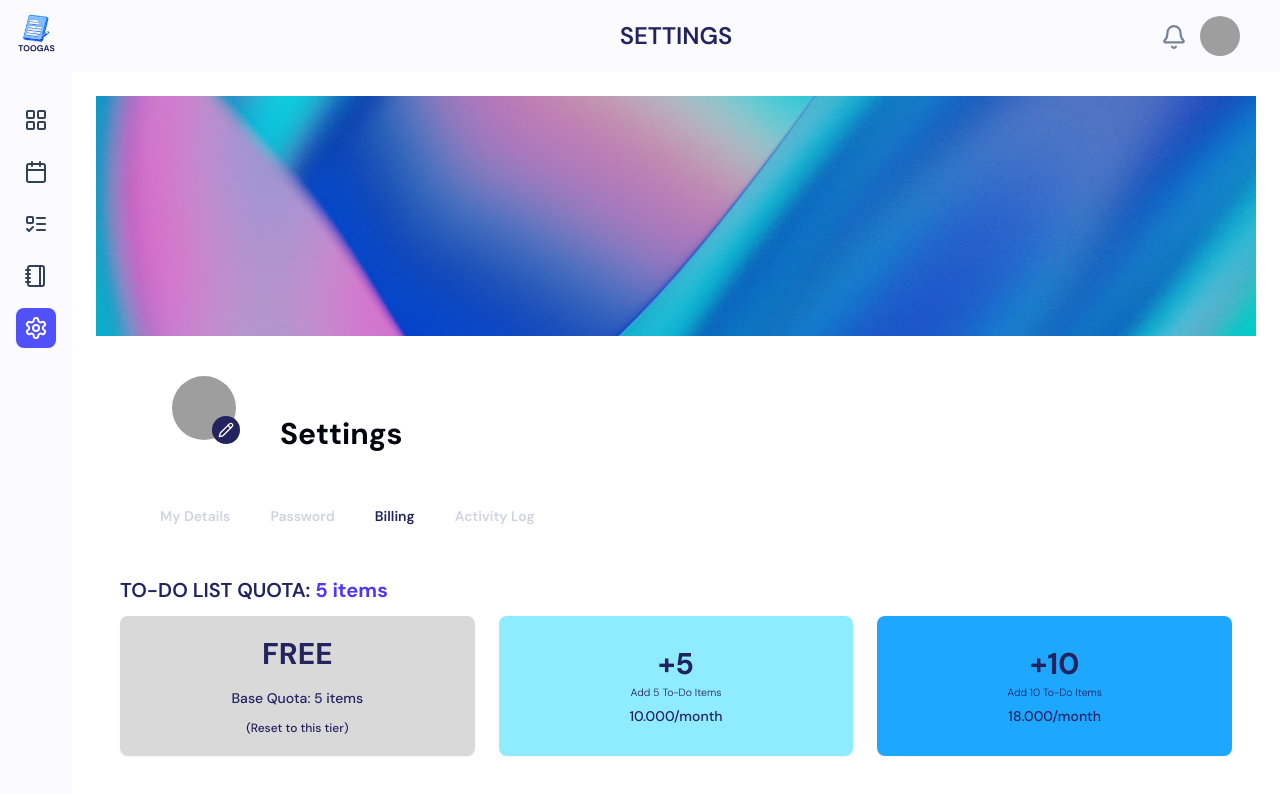
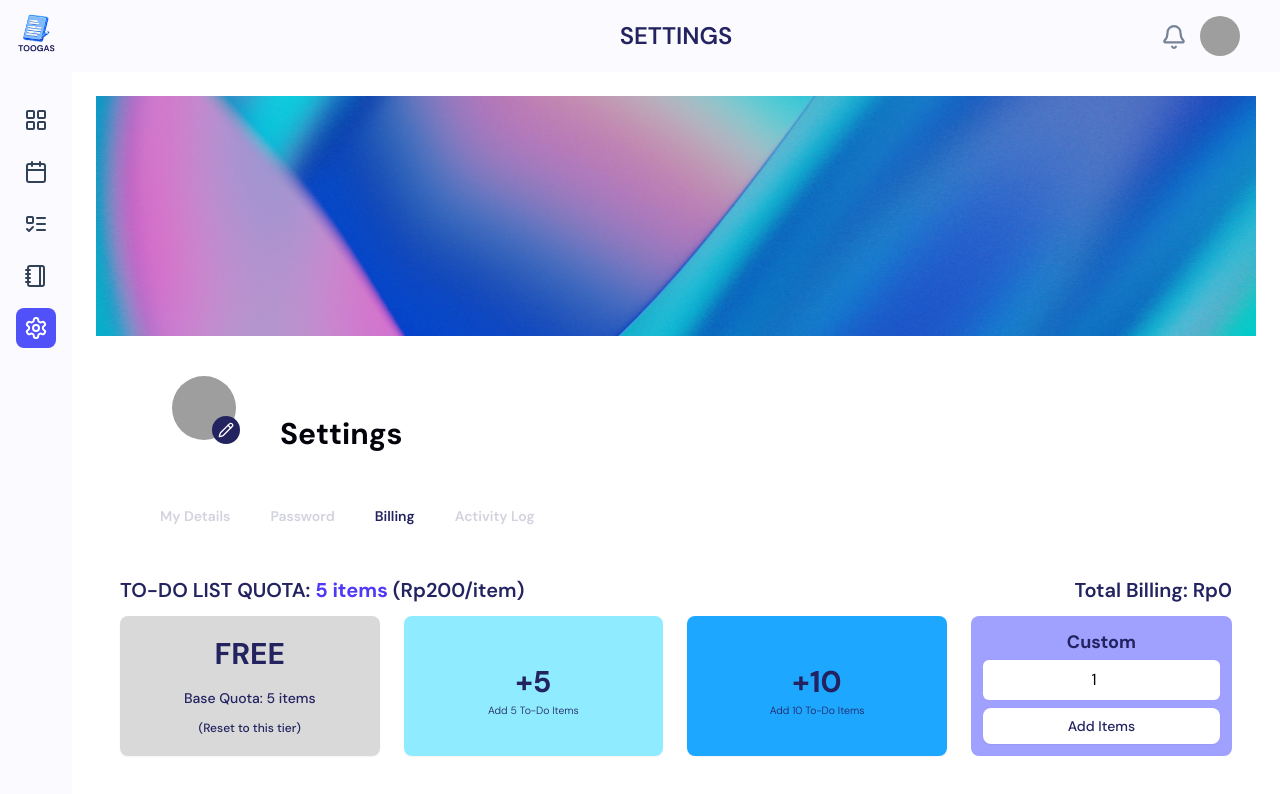
Before and after one commit to muhnatha/TodoList, a Next.js app in the folder frontend/: page /settings/billing in a window 1280 px wide. Shown: the top 794 px of the page. Built offline with nearby package versions, Linux system fonts and the light colour scheme; no server answers; grey boxes are pictures that could not be loaded.

Commit message:
fix: add pay per use bills and make user can scheduler their expire quota

```diff
--- a/frontend/src/modules/settings/billing/billing.js
+++ b/frontend/src/modules/settings/billing/billing.js
@@ -12,6 +12,8 @@ import BillForm from "@/components/BillForm"
 
 const FREE_NOTES_QUOTA_BASE = 3;
 const FREE_TODOS_QUOTA_BASE = 5;
+const TODO_ITEM_PRICE = 200; // Rp200 per to-do item
+const NOTE_ITEM_PRICE = 500; // Rp500 per note item
 
 async function fetchUserProfile() {
   const { data: { user }, error: userError } = await supabase.auth.getUser();
@@ -38,6 +40,7 @@ async function fetchUserProfile() {
         user_metadata: user.user_metadata,
         notes_current_total_quota: FREE_NOTES_QUOTA_BASE,
         todos_current_total_quota: FREE_TODOS_QUOTA_BASE,
+        billing: 0,
       };
     }
     return null;
@@ -57,13 +60,30 @@ export default function SettingsBillingPage() {
   const [taskCount, setTaskCount] = useState(FREE_TODOS_QUOTA_BASE);
   const [notesCount, setNotesCount] = useState(FREE_NOTES_QUOTA_BASE);
   const [profileId, setProfileId] = useState('');
+  const [billing, setBilling] = useState(0);
   const [isLoading, setIsLoading] = useState(false);
   const [userProfile, setUserProfile] = useState(null);
   const [showConfirmationModal, setShowConfirmationModal] = useState(false);
   const [selectedPackageForConfirmation, setSelectedPackageForConfirmation] = useState(null);
 
+  const [customTodoValue, setCustomTodoValue] = useState(1);
+  const [customNoteValue, setCustomNoteValue] = useState(1);
+
   async function recalculateAndUpdateProfileQuota(userId, packageType) {
       const baseFreeQuota = packageType === 'notes' ? FREE_NOTES_QUOTA_BASE : FREE_TODOS_QUOTA_BASE;
+      const { data: userProfile, error: profileFetchError } = await supabase
+        .from('profiles')
+        .select('billing')
+        .eq('id', userId)
+        .single();
+
+      if (profileFetchError) {
+        console.error(`Error fetching profile to get billing amount:`, profileFetchError.message);
+      }
+
+      const currentBillingAmount = userProfile?.billing ?? 0;
+      console.log(`Fetched current billing amount for UI: ${currentBillingAmount}`);
+
       const { data: activePackages, error: fetchError } = await supabase
         .from('quota_packages')
         .select('items_added')
@@ -75,6 +95,7 @@ export default function SettingsBillingPage() {
         console.error(`Error fetching active ${packageType} packages:`, fetchError.message);
         return;
       }
+
       let totalPaidQuota = 0;
       if (activePackages) {
         totalPaidQuota = activePackages.reduce((sum, pkg) => sum + pkg.items_added, 0);
@@ -91,11 +112,15 @@ export default function SettingsBillingPage() {
         console.error(`Error updating ${packageType} total quota in profiles:`, updateProfileError.message);
       } else {
         console.log(`Successfully updated ${packageType} total quota for user ${userId} to ${newTotalCurrentQuota}`);
+
         if (packageType === 'notes') {
           setNotesCount(newTotalCurrentQuota);
         } else {
           setTaskCount(newTotalCurrentQuota);
         }
+
+        setBilling(currentBillingAmount);
+        console.log(`UI state for billing display updated to: ${currentBillingAmount}`);
       }
     }
 
@@ -109,17 +134,20 @@ export default function SettingsBillingPage() {
           setTaskCount(fetchedProfileData.todos_current_total_quota ?? FREE_TODOS_QUOTA_BASE);
           setNotesCount(fetchedProfileData.notes_current_total_quota ?? FREE_NOTES_QUOTA_BASE);
           setProfileId(fetchedProfileData.id || '');
+          setBilling(fetchedProfileData.billing || 0);
         } else {
           console.log("No profile data loaded for the user.");
           setTaskCount(FREE_TODOS_QUOTA_BASE);
           setNotesCount(FREE_NOTES_QUOTA_BASE);
           setProfileId('');
+          setBilling(0);
         }
       } catch (error) {
         console.error("Error in loadInitialData (useEffect):", error);
         setTaskCount(FREE_TODOS_QUOTA_BASE);
         setNotesCount(FREE_NOTES_QUOTA_BASE);
         setProfileId('');
+        setBilling(0);
       } finally {
         setIsLoading(false);
       }
@@ -143,7 +171,7 @@ export default function SettingsBillingPage() {
     }
   }
 
-  async function executePurchaseQuotaPackage(packageType, itemsToAdd) {
+  async function executePurchaseQuotaPackage(packageType, itemsToAdd, expiryDateString) {
     if (!profileId) {
       alert("User information is unavailable. Please try again.");
       setShowConfirmationModal(false);
@@ -151,9 +179,9 @@ export default function SettingsBillingPage() {
     }
     setIsLoading(true);
     const purchaseTime = new Date();
-    const expiryTime = new Date(purchaseTime.getTime());
-    const duration = 2;
-    expiryTime.setMinutes(purchaseTime.getMinutes() + duration);
+
+    const finalExpiryDate = new Date(expiryDateString);
+    finalExpiryDate.setHours(23, 59, 59, 999);
 
     const { data: newPackage, error: purchaseError } = await supabase
       .from('quota_packages')
@@ -162,7 +190,7 @@ export default function SettingsBillingPage() {
         package_type: packageType,
         items_added: itemsToAdd,
         purchased_at: purchaseTime.toISOString(),
-        expires_at: expiryTime.toISOString(),
+        expires_at: finalExpiryDate.toISOString(),
         is_active: true,
       })
       .select()
@@ -180,23 +208,23 @@ export default function SettingsBillingPage() {
         user_id: profileId,
         page: 'Billing',
         action: 'Updated',
-        details: `Purchased ${itemsToAdd} additional ${packageType} quota`,
+        details: `Purchased ${itemsToAdd} additional ${packageType} quota, expiring on ${finalExpiryDate.toLocaleDateString()}`,
         created_at: new Date().toISOString()
       });
       if (logError) {
         console.error('Error logging billing purchase activity:', logError.message);
       }
-      alert(`Successfully added ${itemsToAdd} ${packageType === 'notes' ? 'Notes' : 'To-Do items'} to your quota! The package will expire in ${duration} days.`);
+      alert(`Successfully added ${itemsToAdd} ${packageType === 'notes' ? 'Notes' : 'To-Do items'} to your quota! The package will expire on ${finalExpiryDate.toLocaleDateString()}.`);
     }
     setIsLoading(false);
   }
 
-  const initiatePurchaseConfirmation = (type, items, price, actionText) => {
+  const initiatePurchaseConfirmation = (type, items, priceString, actionText) => {
     if (!profileId) {
       alert("User information is unavailable. Please log in again.");
       return;
     }
-    setSelectedPackageForConfirmation({ type, items, price, actionText });
+    setSelectedPackageForConfirmation({ type, items, price: priceString, actionText });
     setShowConfirmationModal(true);
   };
 
@@ -273,9 +301,29 @@ export default function SettingsBillingPage() {
         showModal={showConfirmationModal}
         setShowModal={setShowConfirmationModal}
         packageDetails={selectedPackageForConfirmation}
-        onConfirm={() => {
+        onConfirm={async (chosenExpiryDateFromModal) => {
+        // CRITICAL LOG: What is received here?
+        console.log('[SettingsBillingPage onConfirm prop] Received date from BillForm:', `"${chosenExpiryDateFromModal}"`, '| Type:', typeof chosenExpiryDateFromModal);
+
         if (selectedPackageForConfirmation) {
-            executePurchaseQuotaPackage(selectedPackageForConfirmation.type, selectedPackageForConfirmation.items);
+          // Explicit check for undefined or null before calling executePurchaseQuotaPackage
+          if (chosenExpiryDateFromModal === undefined || chosenExpiryDateFromModal === null || String(chosenExpiryDateFromModal).trim() === '') {
+            console.error('[SettingsBillingPage onConfirm prop] CRITICAL: chosenExpiryDateFromModal is invalid (undefined, null, or empty)! Aborting purchase.');
+            alert("Internal error: The expiry date was not correctly received. Please try again.");
+            setShowConfirmationModal(false);
+            setIsLoading(false);
+            return;
+          }
+          await executePurchaseQuotaPackage(
+            selectedPackageForConfirmation.type,
+            selectedPackageForConfirmation.items,
+            chosenExpiryDateFromModal // This value becomes expiryDateString
+          );
+        } else {
+          console.error('[SettingsBillingPage onConfirm prop] selectedPackageForConfirmation is null/undefined. Cannot proceed.');
+          alert("Internal error: Package details missing. Please try again.");
+          setShowConfirmationModal(false);
+          setIsLoading(false);
         }
       }}
       isLoading={isLoading}
@@ -310,10 +358,15 @@ export default function SettingsBillingPage() {
       </div>
 
       <div className="flex flex-col gap-10 p-4 md:p-6">
+        {/* TO-DO LIST QUOTA SECTION */}
         <div className="flex flex-col items-center text-[#232360] space-y-3">
-          <h2 className="text-xl font-semibold self-start">TO-DO LIST QUOTA: <span className="text-indigo-600 font-bold">{isLoading && !userProfile ? 'Loading...' : `${taskCount} items`}</span></h2>
+          <div className='flex flex-row justify-between w-full'>
+            <h2 className="text-xl font-semibold">TO-DO LIST QUOTA: <span className="text-indigo-600 font-bold">{isLoading && !userProfile ? 'Loading...' : `${taskCount} items`}</span> <span>(Rp{TODO_ITEM_PRICE}/item)</span></h2>
+            <h2 className="text-xl font-semibold">Total Billing: Rp<span>{billing}</span></h2>
+          </div>
           <div className="flex flex-row flex-wrap lg:flex-nowrap w-full items-stretch justify-center gap-4 md:gap-6">
-            <div className="w-full md:w-1/3 text-center bg-[#D9D9D9] rounded-md hover:bg-[#C0C0C0] transition-colors flex flex-col">
+            {/* Free Tier */}
+            <div className="w-full md:w-1/4 text-center bg-[#D9D9D9] rounded-md hover:bg-[#C0C0C0] transition-colors flex flex-col">
               <Button
                 onClick={() => handleResetToFreeTier('todos')}
                 disabled={isLoading}
@@ -324,35 +377,61 @@ export default function SettingsBillingPage() {
                 <p className="text-xs mt-1">(Reset to this tier)</p>
               </Button>
             </div>
-            <div className="w-full md:w-1/3 bg-[#8FEBFF] rounded-md hover:bg-[#6CDAE0] transition-colors flex flex-col">
+            {/* +5 Package */}
+            <div className="w-full md:w-1/4 bg-[#8FEBFF] rounded-md hover:bg-[#6CDAE0] transition-colors flex flex-col">
               <Button
-                onClick={() => initiatePurchaseConfirmation('todos', 5, '10.000/month', '+5 To-Do Items')}
+                onClick={() => initiatePurchaseConfirmation('todos', 5, `Rp${(5 * TODO_ITEM_PRICE).toLocaleString('id-ID')}`, '+5 To-Do Items')}
                 disabled={isLoading}
                 className="hover:cursor-pointer w-full h-full py-5 px-2 lg:px-7 text-[#232360] bg-transparent hover:bg-transparent focus:ring-0 flex-grow flex flex-col justify-center items-center"
               >
                 <h3 className="font-bold text-2xl min-[900px]:text-3xl">+5</h3>
                 <sub className="font-light">Add 5 To-Do Items</sub>
-                <p className="text-sm mt-2">10.000/month</p>
               </Button>
             </div>
-            <div className="w-full md:w-1/3 bg-[#1EA7FF] rounded-md hover:bg-[#1A8CD8] transition-colors flex flex-col">
+            {/* +10 Package */}
+            <div className="w-full md:w-1/4 bg-[#1EA7FF] rounded-md hover:bg-[#1A8CD8] transition-colors flex flex-col">
               <Button
-                onClick={() => initiatePurchaseConfirmation('todos', 10, '18.000/month', '+10 To-Do Items')}
+                onClick={() => initiatePurchaseConfirmation('todos', 10, `Rp${(10 * TODO_ITEM_PRICE).toLocaleString('id-ID')}`, '+10 To-Do Items')}
                 disabled={isLoading}
                 className="hover:cursor-pointer w-full h-full py-5 px-2 lg:px-7 text-[#232360] bg-transparent hover:bg-transparent focus:ring-0 flex-grow flex flex-col justify-center items-center"
               >
                 <h3 className="font-bold text-2xl min-[900px]:text-3xl">+10</h3>
                 <sub className="font-light">Add 10 To-Do Items</sub>
-                <p className="text-sm mt-2">18.000/month</p>
+              </Button>
+            </div>
+            {/* Custom Amount for Todos */}
+            <div className="w-full md:w-1/4 bg-[#A0A0FF] rounded-md hover:bg-[#8080D0] transition-colors flex flex-col p-3 justify-between">
+              <div>
+                <h3 className="font-bold text-lg mb-1 text-center text-[#232360]">Custom</h3>
+                <input
+                  type="number"
+                  value={customTodoValue}
+                  onChange={(e) => setCustomTodoValue(Math.max(1, parseInt(e.target.value) || 1))}
+                  className="w-full p-2 rounded-sm bg-white text-black mb-2 text-center"
+                  placeholder="Qty"
+                  min="1"
+                />
+              </div>
+              <Button
+                onClick={() => {
+                  const totalPrice = customTodoValue * TODO_ITEM_PRICE;
+                  initiatePurchaseConfirmation('todos', customTodoValue, `Rp${totalPrice.toLocaleString('id-ID')}`, `+${customTodoValue} To-Do Item(s)`);
+                }}
+                disabled={isLoading || customTodoValue <= 0}
+                className="hover:cursor-pointer w-full py-2 px-4 text-[#232360] bg-white hover:bg-gray-200 focus:ring-0"
+              >
+                Add Items
               </Button>
             </div>
           </div>
         </div>
 
+        {/* NOTES QUOTA SECTION */}
         <div className="flex flex-col items-center text-[#232360] space-y-3 mb-5">
-          <h2 className="text-xl font-semibold self-start">NOTES QUOTA: <span className="text-purple-600 font-bold">{isLoading && !userProfile ? 'Loading...' : `${notesCount} items`}</span></h2>
+          <h2 className="text-xl font-semibold self-start">NOTES QUOTA: <span className="text-purple-600 font-bold">{isLoading && !userProfile ? 'Loading...' : `${notesCount} items`}</span> <span>(Rp{NOTE_ITEM_PRICE}/item)</span></h2>
           <div className="flex flex-row flex-wrap lg:flex-nowrap w-full items-stretch justify-center gap-4 md:gap-6">
-            <div className="w-full md:w-1/3 text-center bg-[#D9D9D9] rounded-md hover:bg-[#C0C0C0] transition-colors flex flex-col">
+            {/* Free Tier */}
+            <div className="w-full md:w-1/4 text-center bg-[#D9D9D9] rounded-md hover:bg-[#C0C0C0] transition-colors flex flex-col">
               <Button
                 onClick={() => handleResetToFreeTier('notes')}
                 disabled={isLoading}
@@ -363,29 +442,61 @@ export default function SettingsBillingPage() {
                 <p className="text-xs mt-1">(Reset to this tier)</p>
               </Button>
             </div>
-            <div className="w-full md:w-1/3 bg-[#8FEBFF] rounded-md hover:bg-[#6CDAE0] transition-colors flex flex-col">
+            {/* +5 Package */}
+            <div className="w-full md:w-1/4 bg-[#8FEBFF] rounded-md hover:bg-[#6CDAE0] transition-colors flex flex-col">
               <Button
-                onClick={() => initiatePurchaseConfirmation('notes', 5, '10.000/month', '+5 Notes')}
+                onClick={() => initiatePurchaseConfirmation('notes', 5, `Rp${(5 * NOTE_ITEM_PRICE).toLocaleString('id-ID')}`, '+5 Notes')}
                 disabled={isLoading}
                 className="hover:cursor-pointer w-full h-full py-5 px-2 lg:px-7 text-[#232360] bg-transparent hover:bg-transparent focus:ring-0 flex-grow flex flex-col justify-center items-center"
               >
                 <h3 className="font-bold text-2xl min-[900px]:text-3xl">+5</h3>
                 <sub className="font-light">Add 5 Notes</sub>
-                <p className="text-sm mt-2">10.000/month</p>
               </Button>
             </div>
-            <div className="w-full md:w-1/3 bg-[#1EA7FF] rounded-md hover:bg-[#1A8CD8] transition-colors flex flex-col">
+            {/* +10 Package */}
+            <div className="w-full md:w-1/4 bg-[#1EA7FF] rounded-md hover:bg-[#1A8CD8] transition-colors flex flex-col">
               <Button
-                onClick={() => initiatePurchaseConfirmation('notes', 10, '18.000/month', '+10 Notes')}
+                onClick={() => initiatePurchaseConfirmation('notes', 10, `Rp${(10 * NOTE_ITEM_PRICE).toLocaleString('id-ID')}`, '+10 Notes')}
                 disabled={isLoading}
                 className="hover:cursor-pointer w-full h-full py-5 px-2 lg:px-7 text-[#232360] bg-transparent hover:bg-transparent focus:ring-0 flex-grow flex flex-col justify-center items-center"
               >
                 <h3 className="font-bold text-2xl min-[900px]:text-3xl">+10</h3>
                 <sub className="font-light">Add 10 Notes</sub>
-                <p className="text-sm mt-2">18.000/month</p>
+              </Button>
+            </div>
+            {/* Custom Amount for Notes */}
+            <div className="w-full md:w-1/4 bg-[#A0A0FF] rounded-md hover:bg-[#8080D0] transition-colors flex flex-col p-3 justify-between"> {/* Light purple-ish color */}
+              <div>
+                <h3 className="font-bold text-lg mb-1 text-center text-[#232360]">Custom</h3>
+                <input
+                  type="number"
+                  value={customNoteValue}
+                  onChange={(e) => setCustomNoteValue(Math.max(1, parseInt(e.target.value) || 1))}
+                  className="w-full p-2 rounded-sm bg-white text-black mb-2 text-center"
+                  placeholder="Qty"
+                  min="1"
+                />
+              </div>
+              <Button
+                onClick={() => {
+                  const totalPrice = customNoteValue * NOTE_ITEM_PRICE;
+                  initiatePurchaseConfirmation('notes', customNoteValue, `Rp${totalPrice.toLocaleString('id-ID')}`, `+${customNoteValue} Note(s)`);
+                }}
+                disabled={isLoading || customNoteValue <= 0}
+                className="hover:cursor-pointer w-full py-2 px-4 text-[#232360] bg-white hover:bg-gray-200 focus:ring-0"
+              >
+                Add Items
               </Button>
             </div>
           </div>
+        </div>
+        <div>
+          <button
+            className='bg-indigo-600 hover:cursor-pointer text-white font-bold py-2 px-5 rounded-md hover:bg-indigo-950 transition-colors'
+            onClick={() => alert("User payment")}
+          >
+            Pay Bills
+          </button>
         </div>
       </div>
     </PageLayout>
```
Also changed, not shown: frontend/src/components/BillForm.js (+80 -12 lines). Lines whose indentation alone changed are shown as unchanged.
